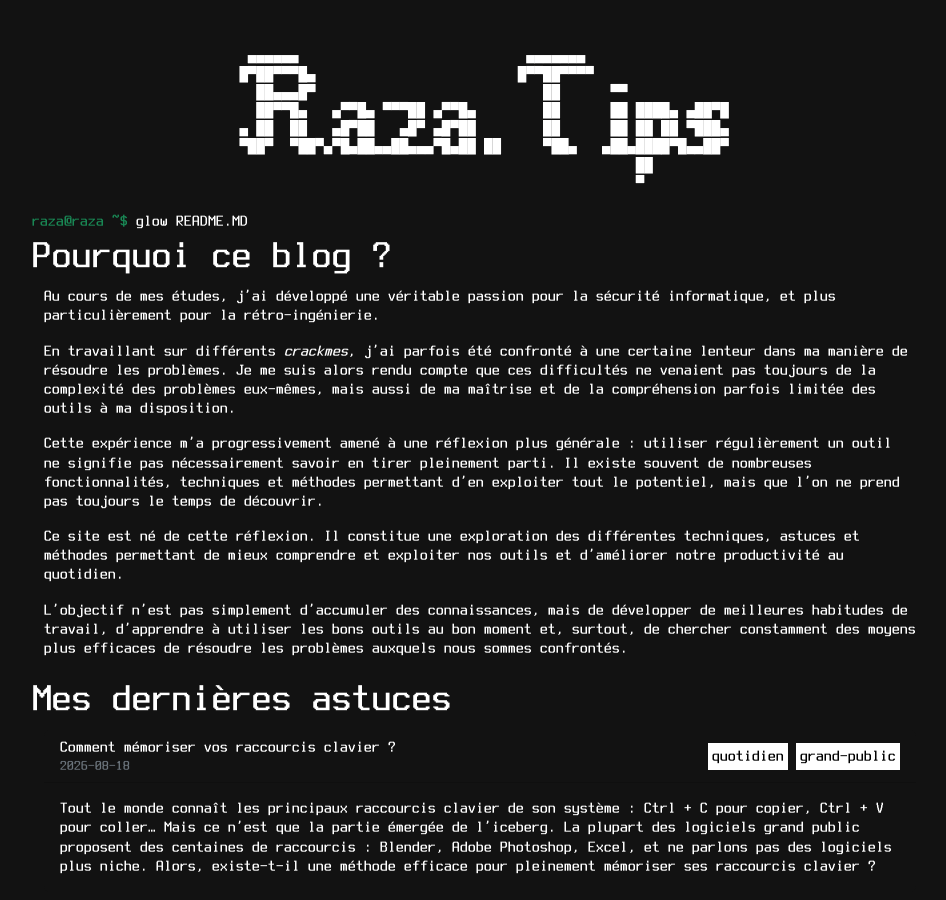
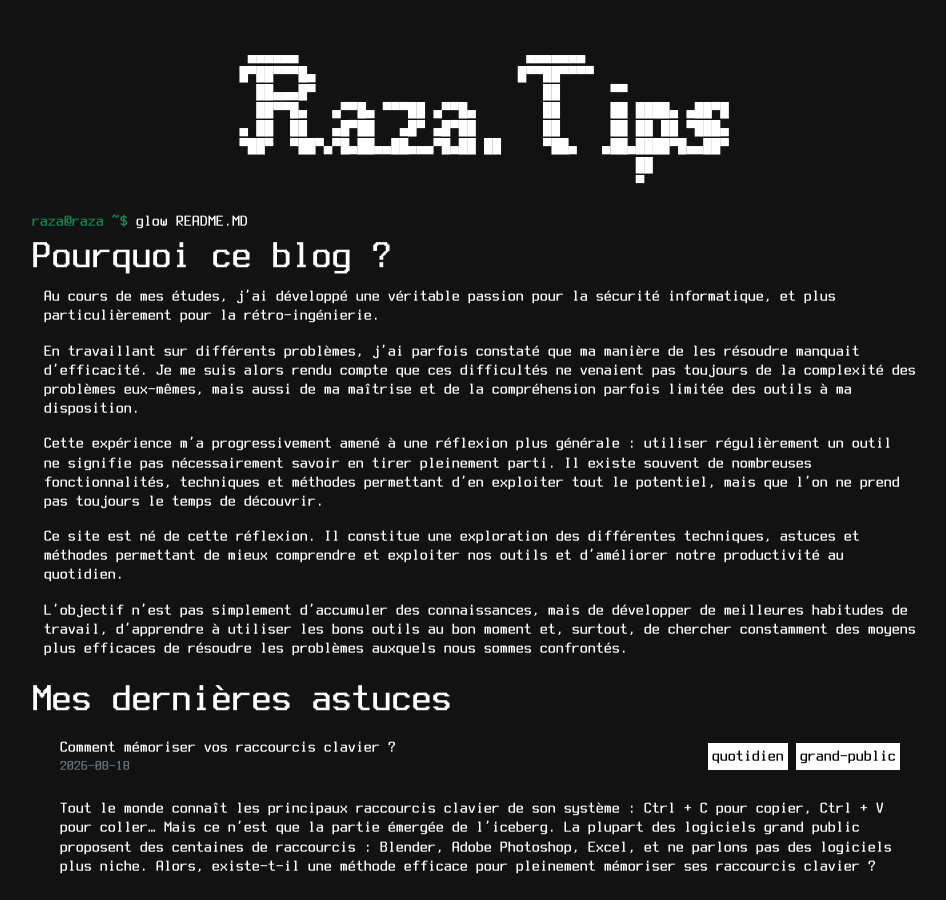
Before and after one commit to Razaaaaaaa/razaaaaaaa.github.io, a Jekyll site: the page built from index.html, in a window 1280 px wide. Shown: the whole page, without its empty margins (160-1106 px from the left). Built offline with Jekyll 4.4.1, drawn with Linux system fonts in a browser that asks for light colours; the list of posts is cut into pages by our own code.

Commit message:
refactor: amélioration de la clarté de la section 'Pourquoi ce blog'

```diff
--- a/index.html
+++ b/index.html
@@ -19,7 +19,7 @@ paginate_path: "/blog/page:num/"
 
 <div class="container">
   <div>
-<p>Au cours de mes études, j’ai développé une véritable passion pour la sécurité informatique, et plus particulièrement pour la rétro-ingénierie.</p> <p>En travaillant sur différents <em>crackmes</em>, j’ai parfois été confronté à une certaine lenteur dans ma manière de résoudre les problèmes. Je me suis alors rendu compte que ces difficultés ne venaient pas toujours de la complexité des problèmes eux-mêmes, mais aussi de ma maîtrise et de la compréhension parfois limitée des outils à ma disposition.</p> <p>Cette expérience m’a progressivement amené à une réflexion plus générale : <b>utiliser régulièrement un outil ne signifie pas nécessairement savoir en tirer pleinement parti</b>. Il existe souvent de nombreuses fonctionnalités, techniques et méthodes permettant d’en exploiter tout le potentiel, mais que l’on ne prend pas toujours le temps de découvrir.</p> <p>Ce site est né de cette réflexion. Il constitue une exploration des différentes techniques, astuces et méthodes permettant de mieux comprendre et exploiter nos outils et d’améliorer notre productivité au quotidien.</p> <p>L’objectif n’est pas simplement d’accumuler des connaissances, mais de développer de meilleures habitudes de travail, d’apprendre à utiliser les bons outils au bon moment et, surtout, de chercher constamment des moyens plus efficaces de résoudre les problèmes auxquels nous sommes confrontés.</p>  </div>
+<p>Au cours de mes études, j’ai développé une véritable passion pour la sécurité informatique, et plus particulièrement pour la rétro-ingénierie.</p> <p>En travaillant sur différents problèmes, j’ai parfois constaté que ma manière de les résoudre manquait d’efficacité. Je me suis alors rendu compte que ces difficultés ne venaient pas toujours de la complexité des problèmes eux-mêmes, mais aussi de ma maîtrise et de la compréhension parfois limitée des outils à ma disposition.</p> <p>Cette expérience m’a progressivement amené à une réflexion plus générale : <b>utiliser régulièrement un outil ne signifie pas nécessairement savoir en tirer pleinement parti</b>. Il existe souvent de nombreuses fonctionnalités, techniques et méthodes permettant d’en exploiter tout le potentiel, mais que l’on ne prend pas toujours le temps de découvrir.</p> <p>Ce site est né de cette réflexion. Il constitue une exploration des différentes techniques, astuces et méthodes permettant de mieux comprendre et exploiter nos outils et d’améliorer notre productivité au quotidien.</p> <p>L’objectif n’est pas simplement d’accumuler des connaissances, mais de développer de meilleures habitudes de travail, d’apprendre à utiliser les bons outils au bon moment et, surtout, de chercher constamment des moyens plus efficaces de résoudre les problèmes auxquels nous sommes confrontés.</p>  </div>
 </div>
 </div>
 
```
